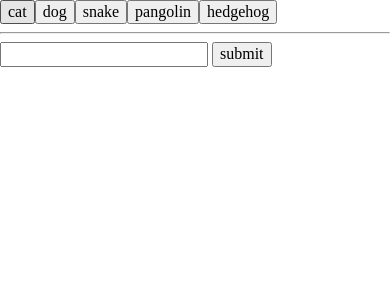
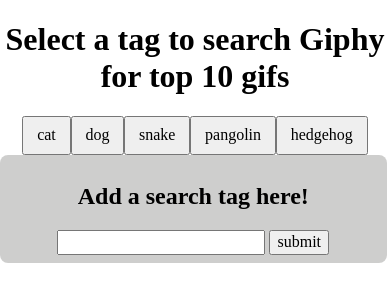
Before and after one commit to Austin-Shep/Giphfy-search, a plain HTML site: page index.html in a window 390 px wide. Drawn offline with Linux system fonts and the light colour scheme.

Commit message:
some style, some mobile responsiveness, play/pause works, save feature pseudo coded in js

```diff
--- a/assets/css/style.css
+++ b/assets/css/style.css
@@ -0,0 +1,59 @@
+button.animal{
+    padding:.5rem;
+    margin:.5rem;
+}
+button.animal:hover{
+    background-color: black;
+    color: grey;
+}
+button.animal:active{
+    color: black;
+    background-color: grey;
+}
+
+#inputForm{
+    position: absolute;
+    top: 0;
+    right: 0;
+    display: inline-block;
+
+    background-color: rgba(168, 168, 167, 0.562);
+    padding: 1.6rem;
+    border-radius: .5rem;
+}
+
+div#display1{
+    text-align: center;
+}
+
+@media only screen and (max-width: 768px){
+    h1{
+        text-align: center;
+    }
+    #inputForm{
+        position: inherit;
+        width: 95%;
+        padding: 0.5rem;
+        text-align: center;
+    }
+    #tags{
+        text-align: center;
+        width: 100%;
+    }
+    button.animal{
+        padding: .5rem .8rem;
+        margin: auto;
+    }
+
+
+}
+
+@media only screen and (max-width: 320px){
+    #inputForm{
+        width: 100%;
+
+    }
+    button.animal{
+        padding: .5rem;
+    }
+}
--- a/assets/js/main.js
+++ b/assets/js/main.js
@@ -109,8 +109,5 @@
 	}
 });
 
-//pusedocode for animating and pausing gif
-//== gif on click, if data-state:still > set src to the data-animate and state to animate. else >set src to data-still and state to still.
-
 //psuedocode for favoriting===============
 //== button.fav on 'click' run=> cookie, assign this(div.gifDiv) the class of '.favorite'=> if div.gifDiv contains '.favorite' append the thumbnail to 'div.favorite'. store 'div.favorite' as cookie
--- a/index.html
+++ b/index.html
@@ -9,17 +9,19 @@
     <link rel="stylesheet" type="text/css" media="screen" href="assets/css/style.css" />
 </head>
 <body>
+        <h1>Select a tag to search Giphy for top 10 gifs</h1>
         <header id="tags">
             <!-- here goes the search parameters -->
         </header>
-        <hr>
+
+        <form id="inputForm">
+            <h2>Add a search tag here!</h2>
+            <input type="text" name="newTag" id="newTag">
+            <input type="submit" value="submit" id="submit">
+        </form>
         <div id="display1">
 
         </div>
-        <form>
-            <input type="text" name="newTag" id="newTag">
-            <input type="submit" value="submit" id="submit">
-        </form>
     <script src="assets/js/main.js"></script>
 </body>
 </html>
```
